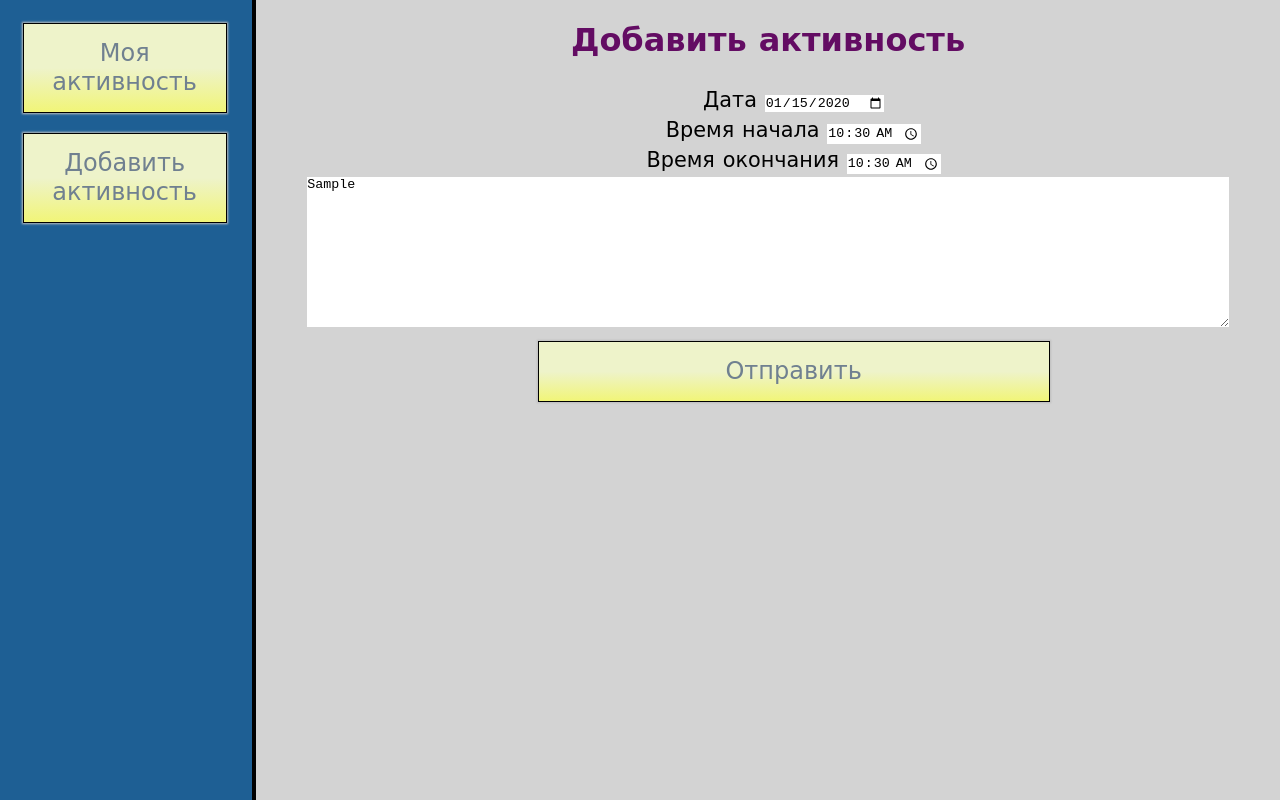
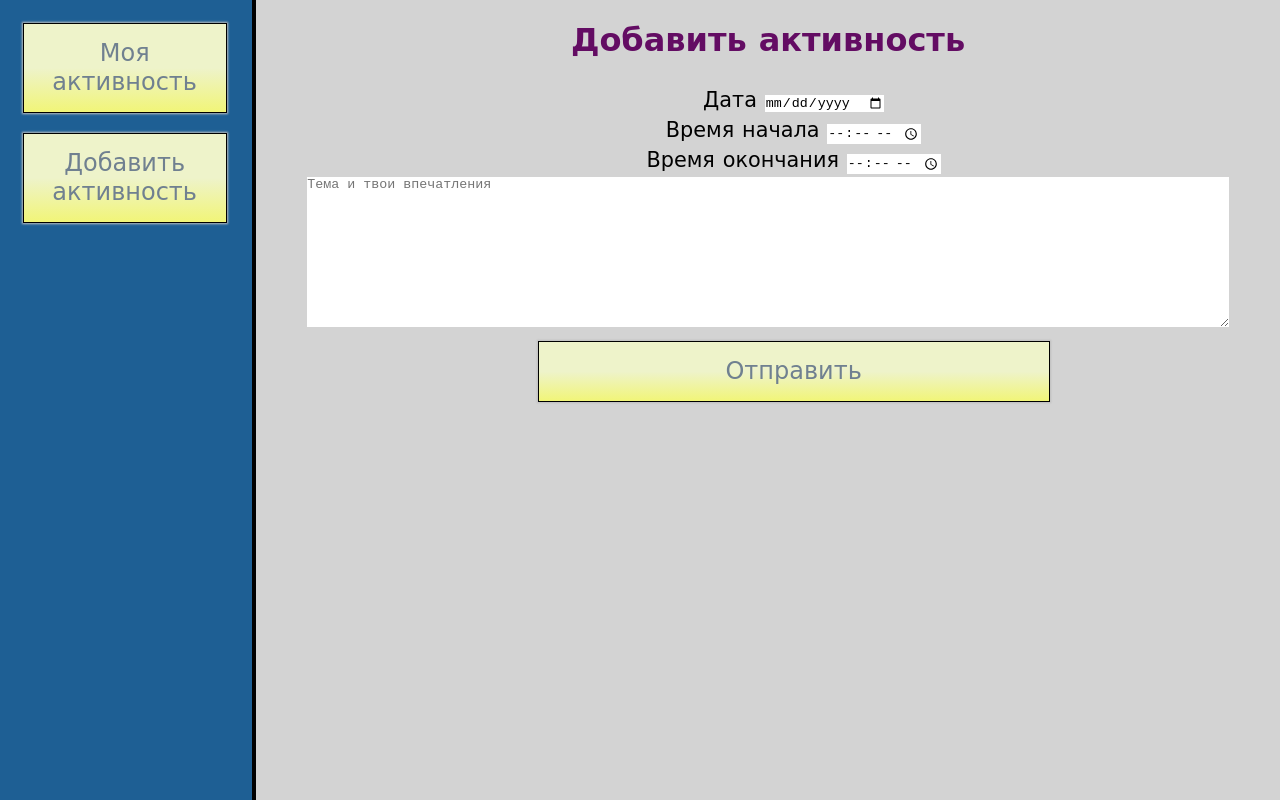
Before and after one commit to PanyaPrimal/tablica, a plain HTML site: page add-activity.html in a window 1280 px wide. Both pictures are taken after typing "2020-01-15", "10:30", "10:30", "Sample" into the empty fields and a click on the input "Отправить". Drawn offline with Linux system fonts and the light colour scheme.

Commit message:
less code

```diff
--- a/add-activity.html
+++ b/add-activity.html
@@ -56,26 +56,27 @@
         </div>
         <script type="text/javascript">
 
-            const inputDateElement = document.getElementById('formSectionDate');
-            const inputStartElement = document.getElementById('startTime');
-            const inputEndElement = document.getElementById('endTime');
-            const inputTextElement = document.getElementById('formSectionTextarea');
-            const btnInsert = document.getElementById('formSectionBtn');
-            const storedList = JSON.parse(localStorage.getItem('list'));
+            const inputDateElement = document.getElementById('formSectionDate'),
+                inputStartElement = document.getElementById('startTime'),
+                inputEndElement = document.getElementById('endTime'),
+                inputTextElement = document.getElementById('formSectionTextarea'),
+                btnInsert = document.getElementById('formSectionBtn'),
+                storedList = JSON.parse(localStorage.getItem('list'));
             let list = storedList ? storedList : [];
 
             btnInsert.onclick = function(e) {
                 e.preventDefault();
-                const date = inputDateElement.value;
-                const start = inputStartElement.value;
-                const end = inputEndElement.value;
-                const text = inputTexElementt.value;
+                const date = inputDateElement.value,
+                      start = inputStartElement.value,
+                      end = inputEndElement.value,
+                      text = inputTextElement.value;
 
-                let getDate = (string) => new Date(0, 0,0, string.split(':')[0], string.split(':')[1]);
-                let differentWithoutAbs = (getDate(end) - getDate(start));
-                let different = Math.abs(differentWithoutAbs);
-                const MillisecondsInHour = 3600000;
-                let hours, minutes;
+                let getDate = (string) => new Date(0, 0,0, string.split(':')[0], string.split(':')[1]),
+                    differentWithoutAbs = (getDate(end) - getDate(start)),
+                    different = Math.abs(differentWithoutAbs),
+                    hours, minutes,
+                    MillisecondsInHour = 3600000;
+
                 if(differentWithoutAbs > 0) {
                     hours = Math.floor(different / MillisecondsInHour);
                     minutes = Math.round((different % MillisecondsInHour) / 60000);
@@ -85,7 +86,6 @@
                 }
 
                 const duration = `${hours < 10 ? '0' : ''}${hours}` + ':' + `${minutes < 10 ? '0' : ''}${minutes}`;
-                console.log(duration);
 
                 if (date && start && end && text) {
                     const item = {date, start, end, text, duration};
@@ -95,10 +95,10 @@
                     alert('Fill in all the fields! ');
                 }
 
-                inpDate.value = '';
-                inpText.value = '';
-                inpStart.value = '';
-                inpEnd.value = '';
+                inputDateElement.value = '';
+                inputStartElement.value = '';
+                inputEndElement.value = '';
+                inputTextElement.value = '';
             };
 
         </script>
```
